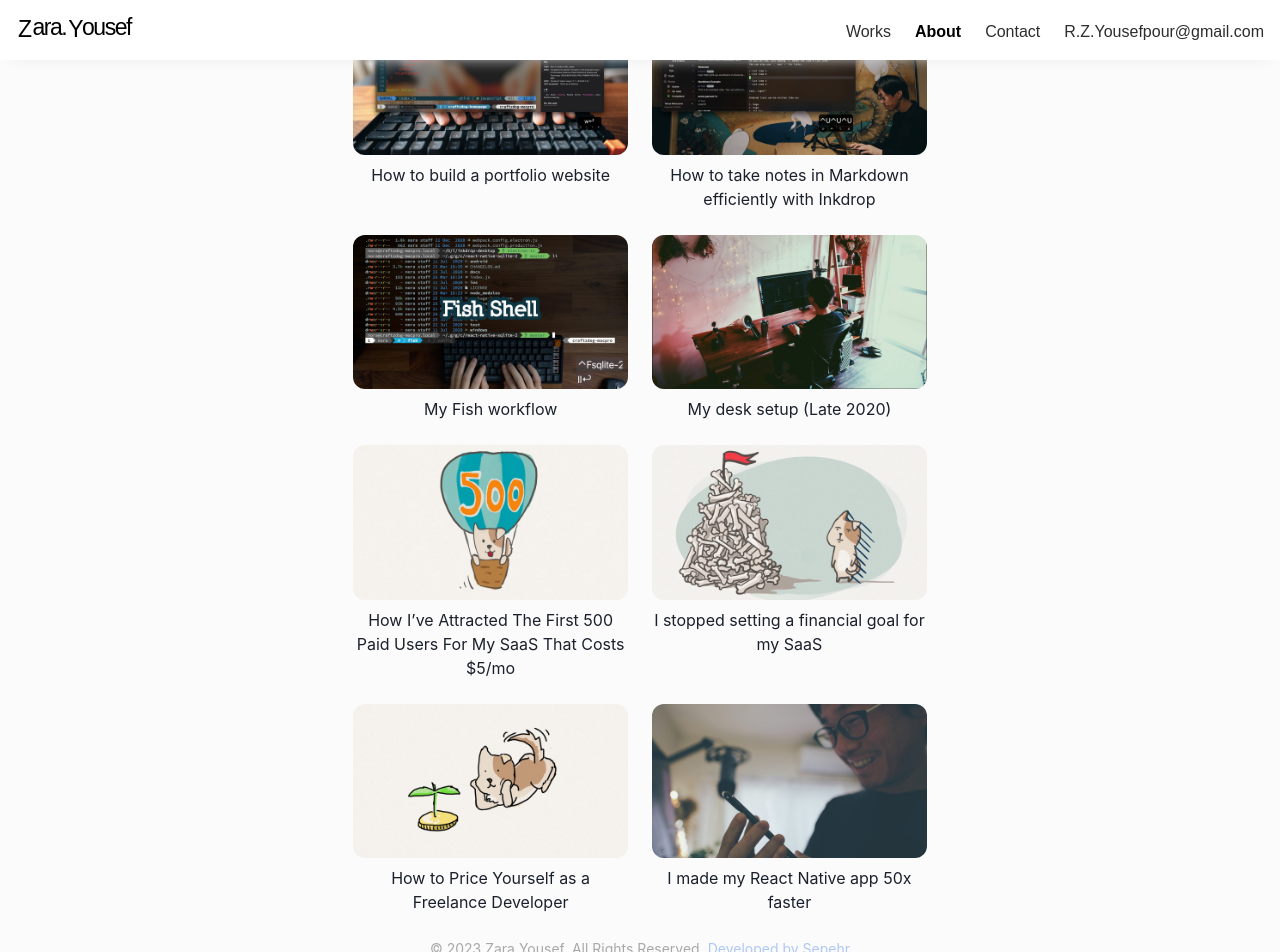
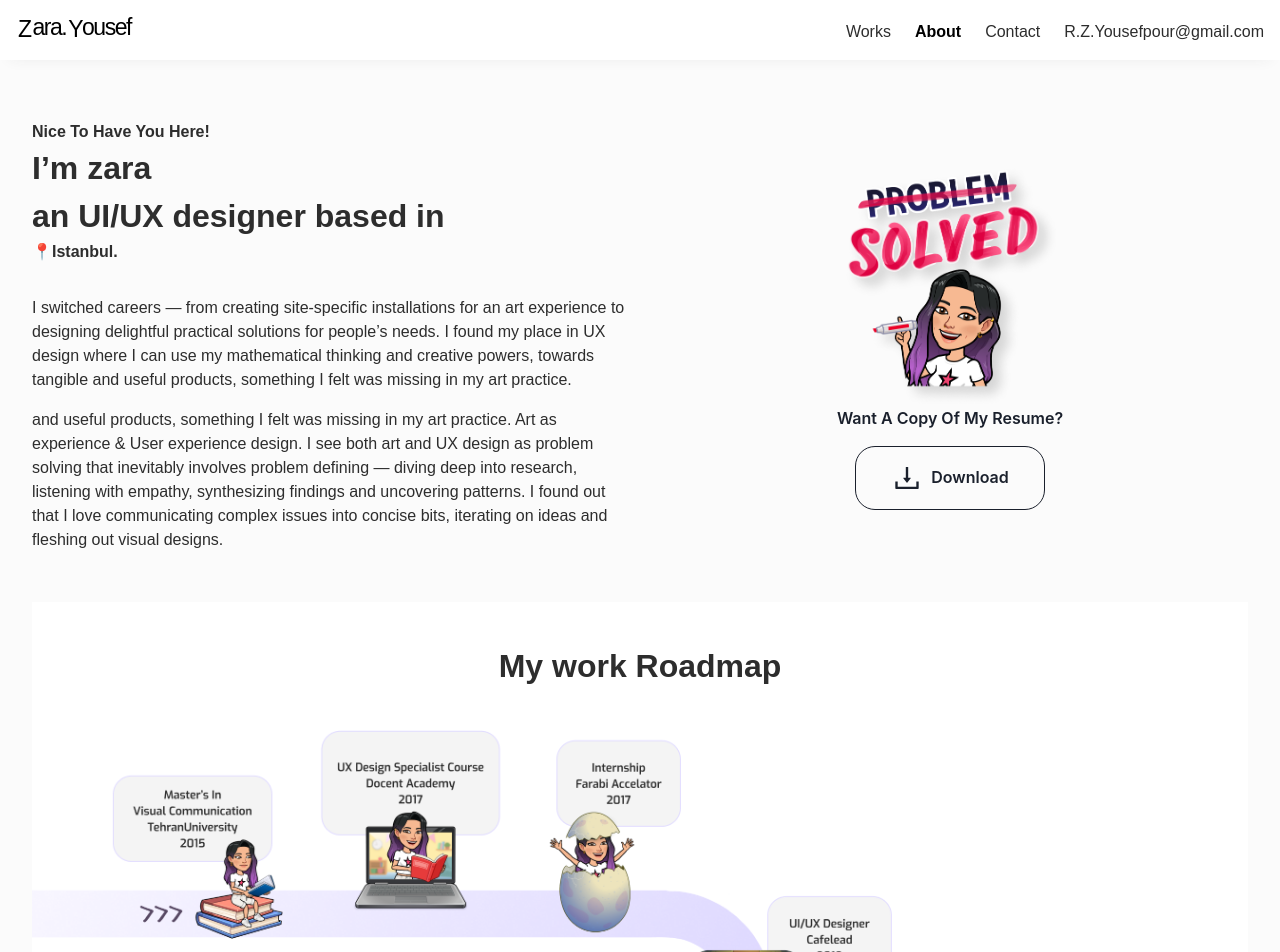
Before and after one commit to septan4/dynamic-design-portfolio, a Next.js app: page /about in a window 1280 px wide. Shown: the top 952 px of the page. Built offline with nearby package versions, Linux system fonts and the light colour scheme; a web font is replaced by a local one.

Commit message:
About For pc Finished and right click disabled

```diff
--- a/components/footer.js
+++ b/components/footer.js
@@ -15,6 +15,18 @@ const Footer = () => {
       >
         Developed by Sepehr{' '}
       </Link>
+      <br />
+      Characters are from{' '}
+      <Link
+        as={NextLink}
+        href="https://www.bitmoji.com/"
+        passHref
+        scroll={false}
+        target="_blank"
+        ml="1"
+      >
+        Bitmojy.com
+      </Link>
     </Box>
   )
 }
--- a/components/layouts/main.js
+++ b/components/layouts/main.js
@@ -5,8 +5,14 @@ import { Box, Container } from '@chakra-ui/react'
 import Footer from '../footer'
 
 const Main = ({ children, router }) => {
+  // const handleContextMenu = e => {
+  //   e.preventDefault()
+  // }
   return (
-    <Box as="main" pb={8}>
+    <Box
+      as="main"
+      pb={8} /*onContextMenu={handleContextMenu} draggable="false"*/
+    >
       <Head>
         <meta name="viewport" content="width=device-width, initial-scale=1" />
         <meta name="description" content="Takuya's homepage" />
@@ -28,7 +34,7 @@ const Main = ({ children, router }) => {
 
       <NavBar path={router.asPath} />
 
-      <Container maxW="container.xl">
+      <Container maxW="100%">
         {children}
 
         <Footer />
--- a/pages/about.js
+++ b/pages/about.js
@@ -1,77 +1,114 @@
-import { Container, Heading, SimpleGrid } from '@chakra-ui/react'
+import {
+  Container,
+  Heading,
+  SimpleGrid,
+  Text,
+  Box,
+  Button,
+  TagLeftIcon
+} from '@chakra-ui/react'
 import Layout from '../components/layouts/article'
 import Section from '../components/section'
-import { GridItem } from '../components/grid-item'
+import { AiOutlineDownload } from 'react-icons/ai'
+import '@fontsource-variable/exo'
 
-import thumbPortfolio from '../public/images/contents/youtube-how-to-build-portfolio.jpg'
-import thumbHowToUseInkdrop from '../public/images/contents/youtube-how-to-use-inkdrop.jpg'
-import thumbFishWorkflow from '../public/images/contents/youtube-fish-workflow.jpg'
-import thumbMyDeskSetup from '../public/images/contents/youtube-my-desk-setup.jpg'
-import thumb500PaidUsers from '../public/images/contents/blog-500-paid-users.jpg'
-import thumbFinancialGoal from '../public/images/contents/blog-financial-goal.png'
-import thumbHowToPriceYourself from '../public/images/contents/blog-how-to-price-yourself.jpg'
-import thumb50xFaster from '../public/images/contents/youtube-50x-faster.jpg'
+import PROBLEM from '../public/images/problem.png'
+import ROADMAP from '../public/images/roadmap1.png'
 
-const About = () => (
-  <Layout title="About">
-    <Container>
+import Image from 'next/image'
+
+const About = () => {
+  const handleContextMenu = e => {
+    e.preventDefault()
+  }
+  return (
+    <Layout title="About" onContextMenu={handleContextMenu} draggable="false">
+      <Container pt="120px" maxW="container.xl">
         <Section delay={0.1}>
           <SimpleGrid columns={[1, 2, 2]} gap={6}>
-          <GridItem
-            title="How to build a portfolio website"
-            thumbnail={thumbPortfolio}
-            href="https://www.youtube.com/watch?v=bSMZgXzC9AA"
+            <Box fontFamily="Exo Variable, sans-serif" color="#2d2d2d">
+              <Text fontSize="16px" fontWeight="600" textTransform="capitalize">
+                Nice to have you here!{' '}
+              </Text>
+              <Text fontSize="32px" fontWeight="600">
+                I’m zara
+                <br /> an UI/UX designer based in{' '}
+              </Text>
+              <Text fontSize="16px" fontWeight="600" textTransform="capitalize">
+                📍Istanbul.{' '}
+              </Text>
+              <Text fontSize="16px" mt="32px">
+                I switched careers — from creating site-specific installations
+                for an art experience to designing delightful practical
+                solutions for people’s needs. I found my place in UX design
+                where I can use my mathematical thinking and creative powers,
+                towards tangible and useful products, something I felt was
+                missing in my art practice.{' '}
+              </Text>
+              <Text fontSize="16px" mt="16px">
+                and useful products, something I felt was missing in my art
+                practice. Art as experience & User experience design. I see both
+                art and UX design as problem solving that inevitably involves
+                problem defining — diving deep into research, listening with
+                empathy, synthesizing findings and uncovering patterns. I found
+                out that I love communicating complex issues into concise bits,
+                iterating on ideas and fleshing out visual designs.{' '}
+              </Text>
+            </Box>
+            <Box
+              align="center"
+              display="flex"
+              flexDirection="column"
+              justifyContent="center"
+              alignItems="center"
+              className="Image"
+            >
+              <Image
+                src={PROBLEM}
+                width="244"
+                height="244"
+                onContextMenu={handleContextMenu}
+                draggable="false"
               />
-          <GridItem
-            title="How to take notes in Markdown efficiently with Inkdrop"
-            thumbnail={thumbHowToUseInkdrop}
-            href="https://www.youtube.com/watch?v=-qBavwqc_mY"
+              <Text fontSize="16px" fontWeight="600" textTransform="capitalize">
+                Want a copy of my resume?{' '}
+              </Text>
+              <Button
+                mt="16px"
+                width="190px"
+                height="64px"
+                px="38px"
+                py="16px"
+                colorScheme="#000"
+                variant="outline"
+                borderRadius="20px"
+              >
+                <TagLeftIcon boxSize="32px" as={AiOutlineDownload} /> Download
+              </Button>
+            </Box>
+          </SimpleGrid>
+          <Box h="max-content" w="100%" bg="white" py="10" mt="50">
+            <Text
+              fontWeight="600"
+              align="center"
+              fontFamily="Exo Variable, sans-serif"
+              color="#2d2d2d"
+              fontSize="32px"
+              mb="40px"
+            >
+              My work Roadmap
+            </Text>
+            <Image
+              src={ROADMAP}
+              alt="roadmap"
+              onContextMenu={handleContextMenu}
+              draggable="false"
             />
-          <GridItem
-            title="My Fish workflow"
-            thumbnail={thumbFishWorkflow}
-            href="https://www.youtube.com/watch?v=KKxhf50FIPI"
-          />
-          <GridItem
-            title="My desk setup (Late 2020)"
-            thumbnail={thumbMyDeskSetup}
-            href="https://www.youtube.com/watch?v=1OFDMwDlnOE"
-          />
-        </SimpleGrid>
-      </Section>
-
-      <Section delay={0.3}>
-        <SimpleGrid columns={[1, 2, 2]} gap={6}>
-          <GridItem
-            title="How I’ve Attracted The First 500 Paid Users For My SaaS That Costs $5/mo"
-            thumbnail={thumb500PaidUsers}
-            href="https://blog.inkdrop.app/how-ive-attracted-the-first-500-paid-users-for-my-saas-that-costs-5-mo-7a5b94b8e820"
-          />
-          <GridItem
-            title="I stopped setting a financial goal for my SaaS"
-            thumbnail={thumbFinancialGoal}
-            href="https://blog.inkdrop.app/i-stopped-setting-a-financial-goal-for-my-saas-a92c3db65506"
-          />
-        </SimpleGrid>
-      </Section>
-
-      <Section delay={0.5}>
-        <SimpleGrid columns={[1, 2, 2]} gap={6}>
-          <GridItem
-            title="How to Price Yourself as a Freelance Developer"
-            thumbnail={thumbHowToPriceYourself}
-            href="https://blog.inkdrop.app/how-to-price-yourself-as-a-freelance-developer-3453dfd59d91"
-          />
-          <GridItem
-            title="I made my React Native app 50x faster"
-            thumbnail={thumb50xFaster}
-            href="https://www.youtube.com/watch?v=vj723NlrIQc"
-          />
-        </SimpleGrid>
+          </Box>
         </Section>
       </Container>
     </Layout>
   )
-
+}
 export default About
 export { getServerSideProps } from '../components/chakra'
```
Also changed, not shown: pages/index.js (+49 -10 lines), public/images/problem.png (added), public/images/roadmap1.png (added). Lines whose indentation alone changed are shown as unchanged.
